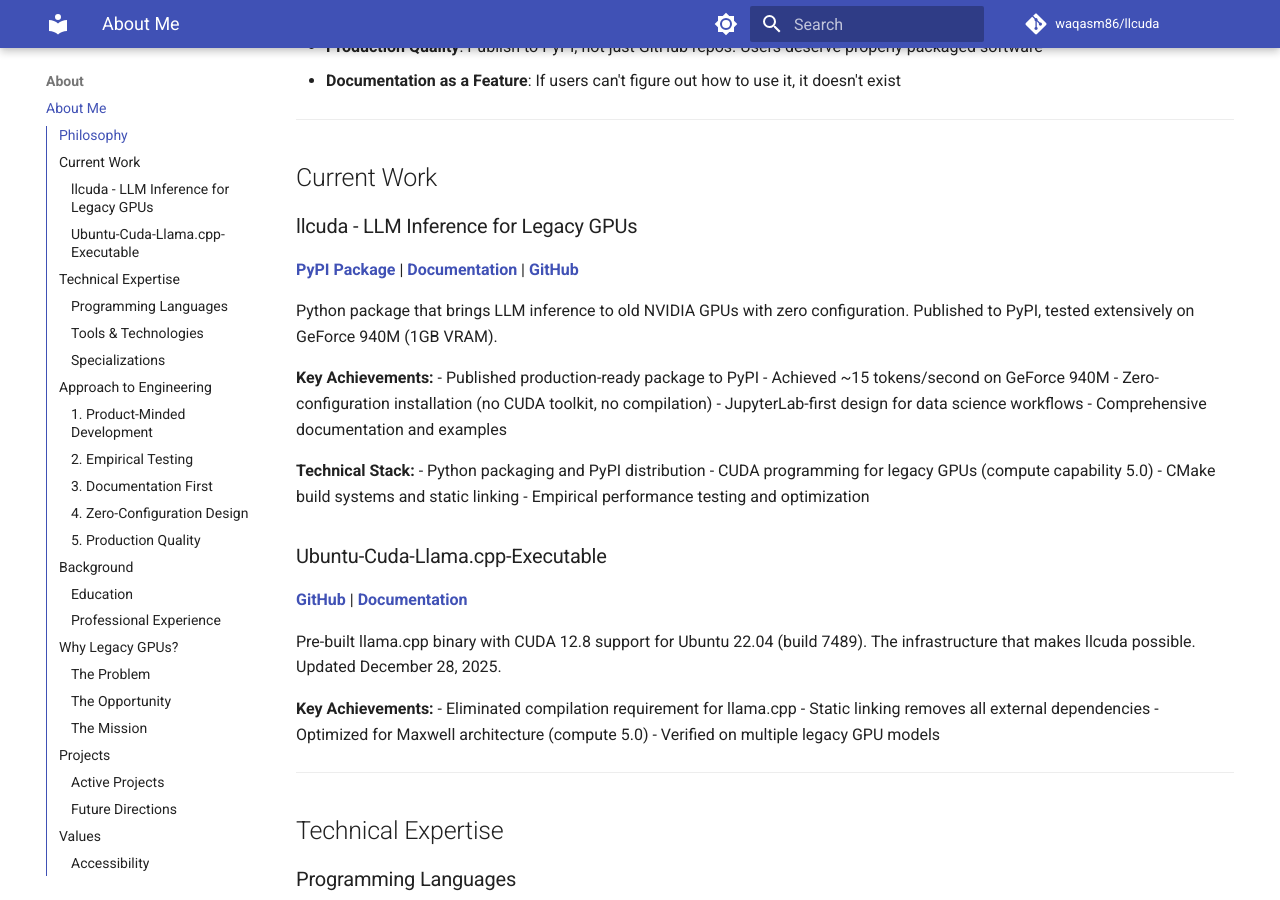
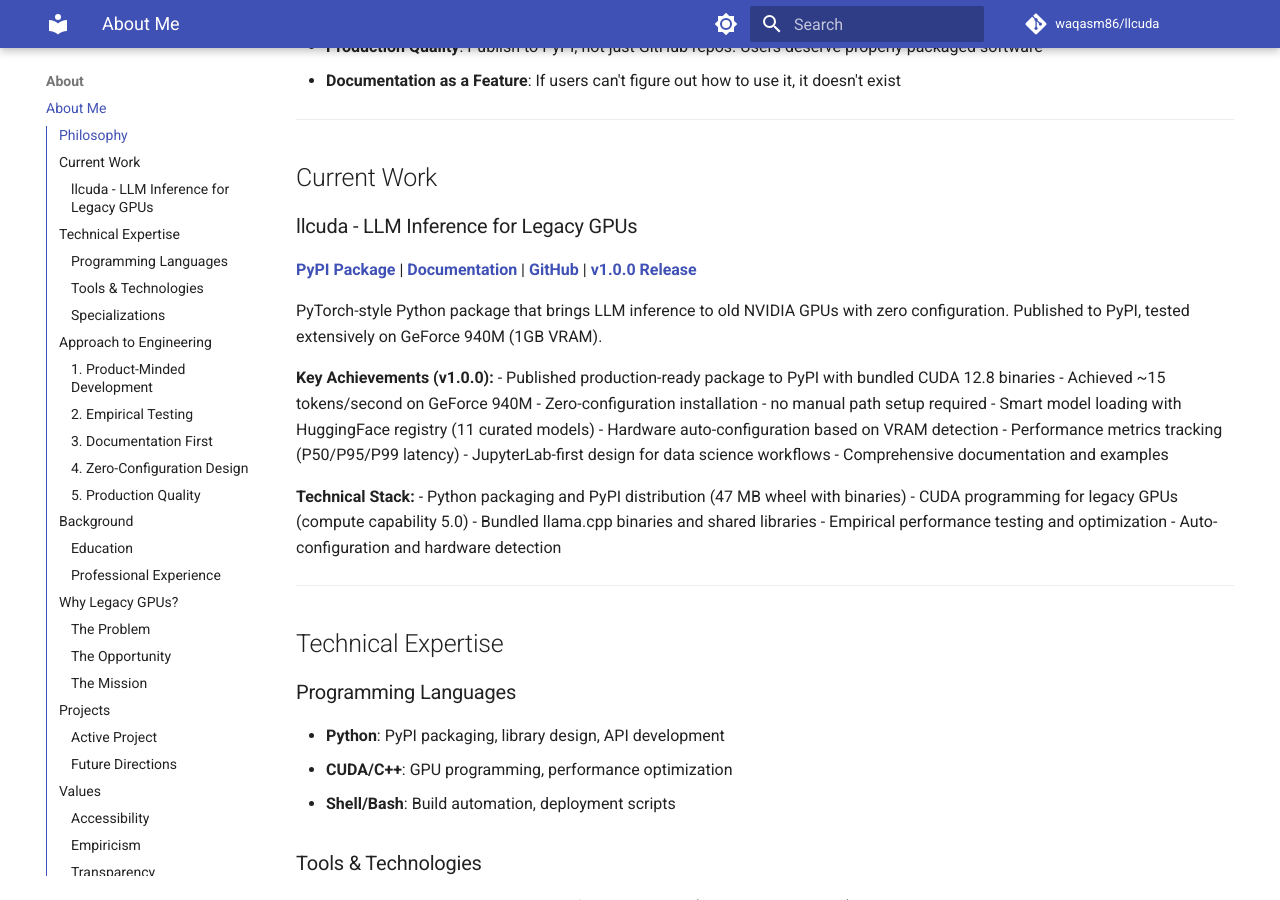
Before and after one commit to waqasm86/waqasm86.github.io, an MkDocs documentation site: the page built from docs/about.md, in a window 1280 px wide and 900 px high, scrolled down 571 px. Built offline with MkDocs 1.6.1 and Material for MkDocs 9.7.7, drawn with Linux system fonts in a browser that asks for light colours; comment, search, counter and statistics services are not loaded; some of the changed text lies outside the part shown.

Commit message:
Update site to focus on llcuda v1.0.0, remove Ubuntu-Cuda-Llama.cpp-Executable
Major site update to reflect llcuda v1.0.0 release and focus exclusively on llcuda project.

🎯 Key Changes:
- Updated homepage to showcase llcuda v1.0.0 features
- Removed Ubuntu-Cuda-Llama.cpp-Executable section from navigation
- Updated all documentation to reflect v1.0.0 API
- Deleted docs/ubuntu-cuda-executable/ directory
- Updated About page to focus on llcuda achievements

📝 Content Updates:
- Featured v1.0.0 highlights (bundled binaries, auto-config, model registry)
- Updated Quick Start examples with new InferenceEngine API
- Reflected 11 curated models in model registry
- Updated performance benchmarks to Gemma 3 1B Q4_K_M
- Added v1.0.0 release link throughout site

🔗 Links Updated:
- All PyPI links point to pypi.org/project/llcuda/
- GitHub links point to waqasm86/llcuda
- Added v1.0.0 release link

✅ Site is now llcuda-focused as requested

🤖 Generated with Claude Code
Co-Authored-By: Claude Sonnet 4.5 <noreply@anthropic.com>

```diff
--- a/docs/about.md
+++ b/docs/about.md
@@ -22,34 +22,26 @@ I build tools that **actually work** on real hardware, not just theoretical benc
 
 ### llcuda - LLM Inference for Legacy GPUs
 
-**[PyPI Package](https://pypi.org/project/llcuda/)** | **[Documentation](/llcuda/)** | **[GitHub](https://github.com/waqasm86/llcuda)**
+**[PyPI Package](https://pypi.org/project/llcuda/)** | **[Documentation](/llcuda/)** | **[GitHub](https://github.com/waqasm86/llcuda)** | **[v1.0.0 Release](https://github.com/waqasm86/llcuda/releases/tag/v1.0.0)**
 
-Python package that brings LLM inference to old NVIDIA GPUs with zero configuration. Published to PyPI, tested extensively on GeForce 940M (1GB VRAM).
+PyTorch-style Python package that brings LLM inference to old NVIDIA GPUs with zero configuration. Published to PyPI, tested extensively on GeForce 940M (1GB VRAM).
 
-**Key Achievements:**
-- Published production-ready package to PyPI
+**Key Achievements (v1.0.0):**
+- Published production-ready package to PyPI with bundled CUDA 12.8 binaries
 - Achieved ~15 tokens/second on GeForce 940M
-- Zero-configuration installation (no CUDA toolkit, no compilation)
+- Zero-configuration installation - no manual path setup required
+- Smart model loading with HuggingFace registry (11 curated models)
+- Hardware auto-configuration based on VRAM detection
+- Performance metrics tracking (P50/P95/P99 latency)
 - JupyterLab-first design for data science workflows
 - Comprehensive documentation and examples
 
 **Technical Stack:**
-- Python packaging and PyPI distribution
+- Python packaging and PyPI distribution (47 MB wheel with binaries)
 - CUDA programming for legacy GPUs (compute capability 5.0)
-- CMake build systems and static linking
+- Bundled llama.cpp binaries and shared libraries
 - Empirical performance testing and optimization
-
-### Ubuntu-Cuda-Llama.cpp-Executable
-
-**[GitHub](https://github.com/waqasm86/Ubuntu-Cuda-Llama.cpp-Executable)** | **[Documentation](/ubuntu-cuda-executable/)**
-
-Pre-built llama.cpp binary with CUDA 12.8 support for Ubuntu 22.04 (build 7489). The infrastructure that makes llcuda possible. Updated December 28, 2025.
-
-**Key Achievements:**
-- Eliminated compilation requirement for llama.cpp
-- Static linking removes all external dependencies
-- Optimized for Maxwell architecture (compute 5.0)
-- Verified on multiple legacy GPU models
+- Auto-configuration and hardware detection
 
 ---
 
@@ -129,8 +121,7 @@ If it's not on PyPI with proper versioning, it's not production-ready.
 - Technical documentation and developer experience
 
 **Key Projects:**
-- **llcuda**: PyPI package for LLM inference on legacy GPUs
-- **Ubuntu-Cuda-Llama.cpp-Executable**: Pre-built llama.cpp binaries
+- **llcuda v1.0.0**: PyPI package for LLM inference on legacy GPUs with bundled CUDA binaries
 - **CUDA Systems Research**: Empirical testing on Maxwell-era GPUs
 
 ---
@@ -162,17 +153,14 @@ Make AI tools accessible on hardware people already own. No expensive upgrades n
 
 ## Projects
 
-### Active Projects
+### Active Project
 
-**llcuda** - LLM inference for legacy NVIDIA GPUs
+**llcuda v1.0.0** - PyTorch-style LLM inference for legacy NVIDIA GPUs
 - **Status**: Published to PyPI, actively maintained
-- **Focus**: Python API, JupyterLab integration, documentation
-- **Links**: [PyPI](https://pypi.org/project/llcuda/) | [Docs](/llcuda/) | [GitHub](https://github.com/waqasm86/llcuda)
-
-**Ubuntu-Cuda-Llama.cpp-Executable** - Pre-built llama.cpp binaries
-- **Status**: Released, stable
-- **Focus**: Build optimization, platform support
-- **Links**: [GitHub](https://github.com/waqasm86/Ubuntu-Cuda-Llama.cpp-Executable) | [Docs](/ubuntu-cuda-executable/)
+- **Version**: 1.0.0 (December 2025)
+- **Focus**: Zero-configuration installation, smart model loading, hardware auto-config
+- **Features**: Bundled CUDA 12.8 binaries, HuggingFace registry, performance metrics
+- **Links**: [PyPI](https://pypi.org/project/llcuda/) | [Docs](/llcuda/) | [GitHub](https://github.com/waqasm86/llcuda) | [v1.0.0 Release](https://github.com/waqasm86/llcuda/releases/tag/v1.0.0)
 
 ### Future Directions
 
@@ -225,15 +213,11 @@ I believe in **documentation as a core feature** of software. Good documentation
 
 All my projects are open source:
 
-**llcuda**
+**llcuda v1.0.0**
 - **License**: MIT
 - **Repository**: [github.com/waqasm86/llcuda](https://github.com/waqasm86/llcuda)
-- **Contributions**: Bug reports, feature requests, and PRs welcome
-
-**Ubuntu-Cuda-Llama.cpp-Executable**
-- **License**: MIT
-- **Repository**: [github.com/waqasm86/Ubuntu-Cuda-Llama.cpp-Executable](https://github.com/waqasm86/Ubuntu-Cuda-Llama.cpp-Executable)
-- **Contributions**: Build configurations, platform support, optimizations
+- **PyPI**: [pypi.org/project/llcuda](https://pypi.org/project/llcuda/)
+- **Contributions**: Bug reports, feature requests, model testing, and PRs welcome
 
 ---
 
--- a/mkdocs.yml
+++ b/mkdocs.yml
@@ -83,7 +83,6 @@ nav:
       - Installation: llcuda/installation.md
       - Performance: llcuda/performance.md
       - Examples: llcuda/examples.md
-  - Ubuntu CUDA Executable: ubuntu-cuda-executable/index.md
   - About:
       - About Me: about.md
       - Resume: resume/Muhammad_Waqas_Resume_2025.pdf
```
Also changed, not shown: docs/index.md (+71 -50 lines), docs/ubuntu-cuda-executable/index.md (deleted, +0 -472 lines).
